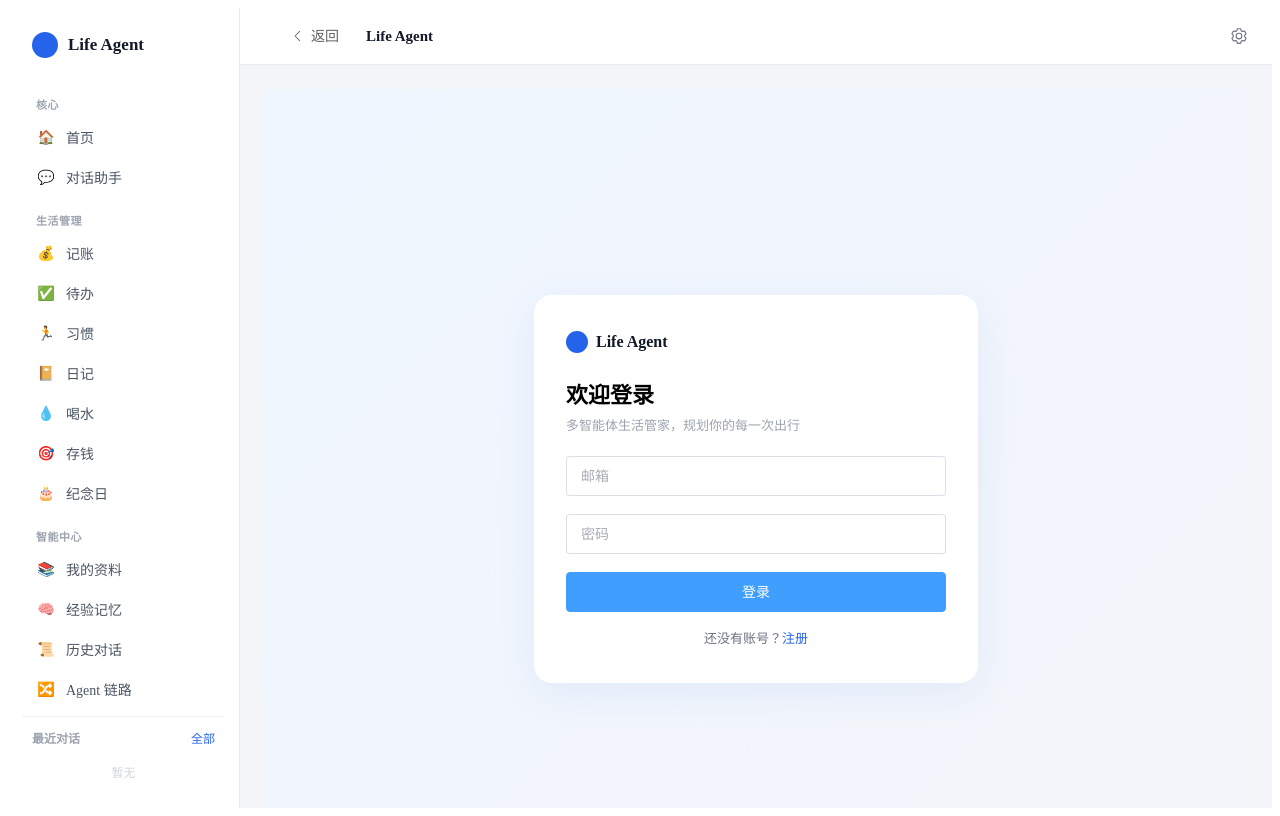
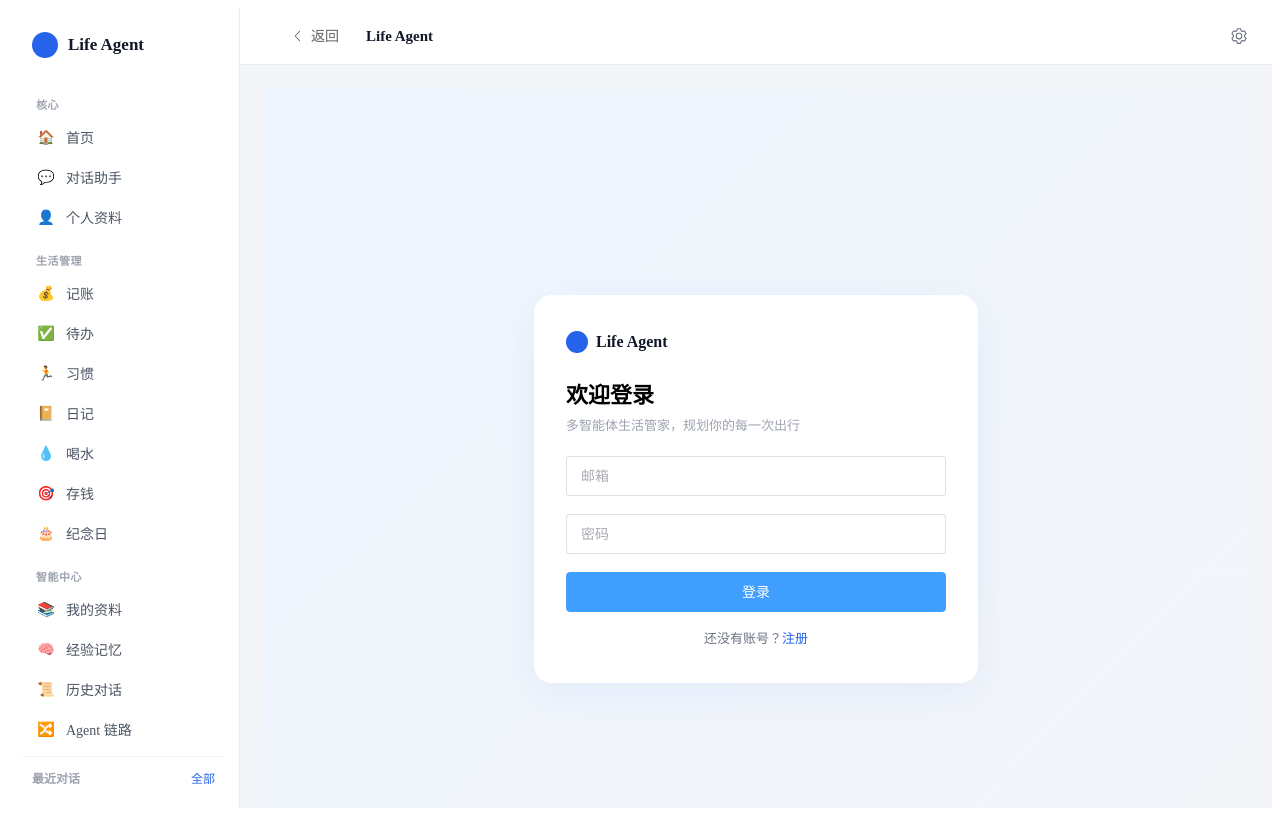
Before and after one commit to zywser/LifeAgent, a Vue app in the folder web/: page /life/login in a window 1280 px wide. Built offline with nearby package versions, Linux system fonts and the light colour scheme; the HTML template or start-up script is replaced by a standard one.

Commit message:
fix(web): 左侧导航栏补充个人资料入口（与首页功能卡片一致）

```diff
--- a/web/src/App.vue
+++ b/web/src/App.vue
@@ -10,6 +10,9 @@
         </router-link>
         <router-link to="/chat" class="nav-item">
           <span class="nav-icon">💬</span><span>对话助手</span>
+        </router-link>
+        <router-link to="/profile" class="nav-item">
+          <span class="nav-icon">👤</span><span>个人资料</span>
         </router-link>
         <div class="nav-group">生活管理</div>
         <router-link to="/accounting" class="nav-item"><span class="nav-icon">💰</span><span>记账</span></router-link>
```
